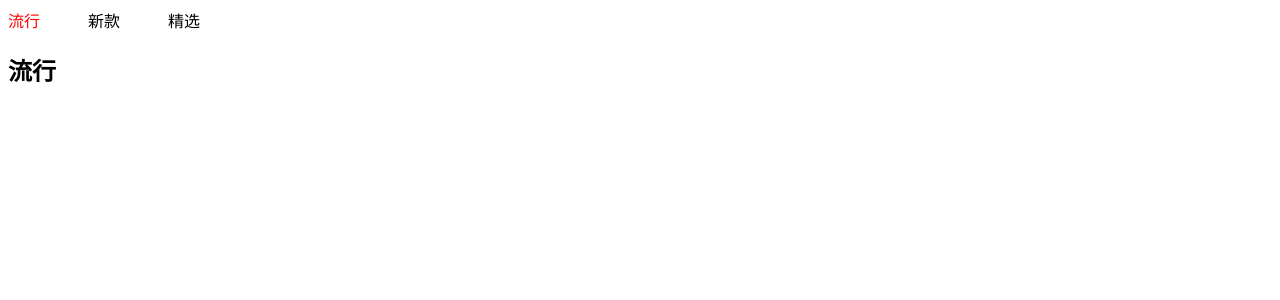
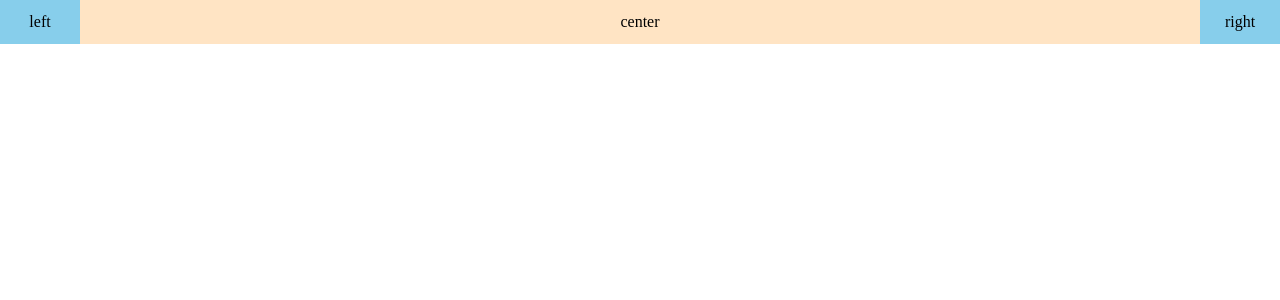
Before and after one commit to icebluesky2666/learn-coderwhy-react, a React (Create React App) app in the folder 06-learn-component/: page / in a window 1280 px wide. Shown: the top 300 px of the page. Built offline with nearby package versions, Linux system fonts and the light colour scheme.

Commit message:
feat: 组件化开发-React通过jsx实现slot插槽

```diff
--- /dev/null
+++ b/06-learn-component/src/05-React方式来实现slot-插槽/App.js
@@ -0,0 +1,16 @@
+import React, { Component } from 'react'
+// 第一种方式: 使用 props 中的 children 来获取传入的子标签数据,用于展示
+// 缺点: 位置必须固定
+import NavBar from './NavBar'
+
+export default class App extends Component {
+  render() {
+    return (
+      <NavBar>
+        <span>left</span>
+        <span>center</span>
+        <span>right</span>
+      </NavBar>
+    )
+  }
+}
--- /dev/null
+++ b/06-learn-component/src/05-React方式来实现slot-插槽/NavBar.js
@@ -0,0 +1,15 @@
+import React, { Component } from 'react'
+import './style.css'
+
+export default class NavBar extends Component {
+  render() {
+    const { children } = this.props
+    return (
+      <div className="nav-bar">
+        <div className="nav-item nav-left">{children[0]}</div>
+        <div className="nav-item nav-center">{children[1]}</div>
+        <div className="nav-item nav-right">{children[2]}</div>
+      </div>
+    )
+  }
+}
--- /dev/null
+++ b/06-learn-component/src/05-React方式来实现slot-插槽/style.css
@@ -0,0 +1,25 @@
+* {
+  margin: 0;
+  padding: 0;
+}
+
+.nav-bar {
+  display: flex;
+}
+
+.nav-item {
+  height: 44px;
+  line-height: 44px;
+  text-align: center;
+}
+
+.nav-left,
+.nav-right {
+  width: 80px;
+  background-color: skyblue;
+}
+
+.nav-center {
+  flex: 1;
+  background-color: bisque;
+}
--- a/06-learn-component/src/index.js
+++ b/06-learn-component/src/index.js
@@ -8,6 +8,7 @@ import ReactDOM from 'react-dom'
 // import App from './03-组件间的通信/03-父传子通信-函数组件'
 // import App from './03-组件间的通信/04-父传子通信-属性验证'
 // import App from './03-组件间的通信/05-子传父通信-函数组件-函数传递'
-import App from './04-组件通信案例/App'
+// import App from './04-组件通信案例/App'
+import App from './05-React方式来实现slot-插槽/App'
 
 ReactDOM.render(<App />, document.querySelector('#root'))
```
